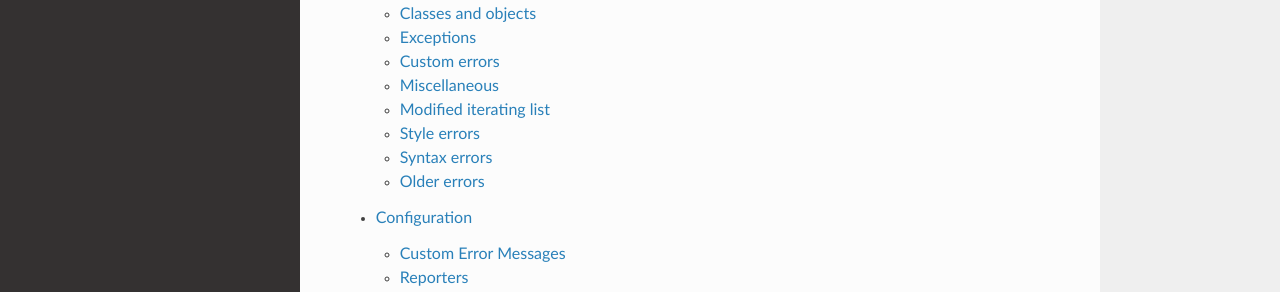
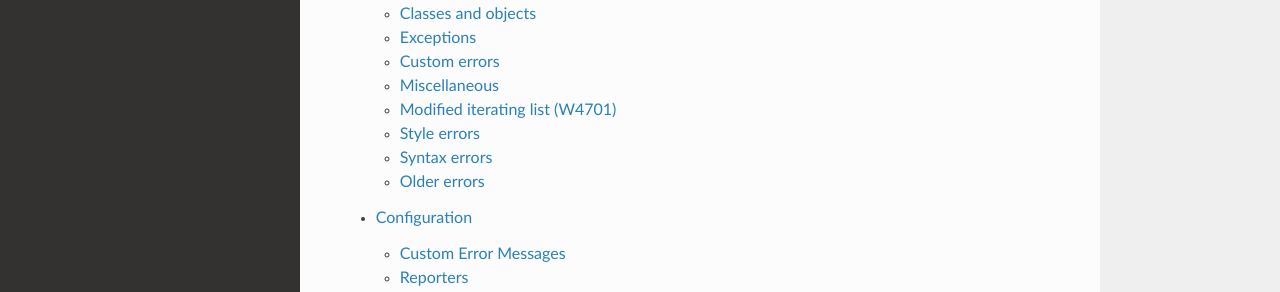
Before and after one commit to pyta-uoft/pyta, a Sphinx documentation site: the page built from docs/index.md, in a window 1280 px wide and 1177 px high. Shown: the part 530-822 px from the top of the window. Built offline with Sphinx 7.4.7 and the Read the Docs theme 2.0.0, drawn with Linux system fonts in a browser that asks for light colours.

Commit message:
Adding error code to title

```diff
--- a/docs/checkers/index.md
+++ b/docs/checkers/index.md
@@ -2559,7 +2559,7 @@ and `pdb.set_trace()`) are found. These breakpoints should be removed in product
 
 (W4701)=
 
-## Modified iterating list
+## Modified iterating list (W4701)
 
 This error occurs when a list is modified inside a for loop by adding or removing items from the `list`. Other types of modification are okay, and do not trigger the error. A copy of the `list` can be used instead.
 
```
